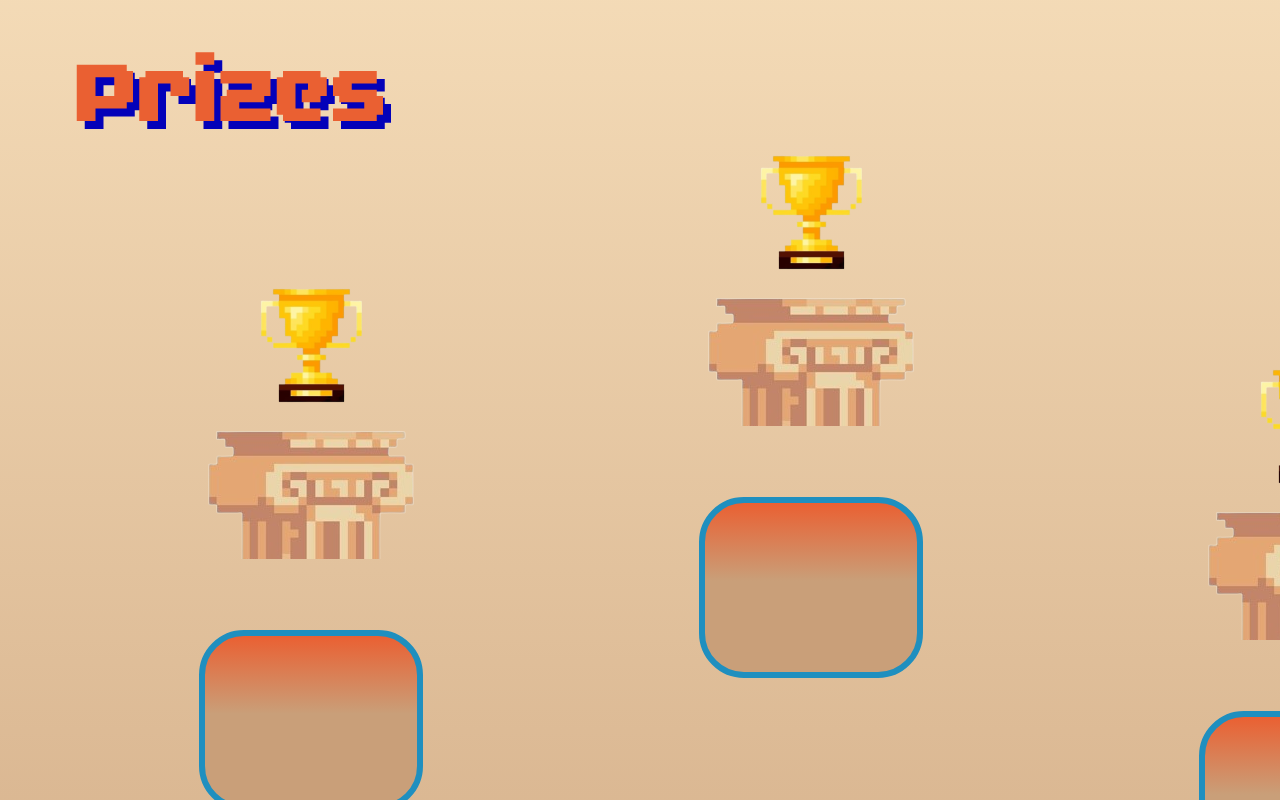
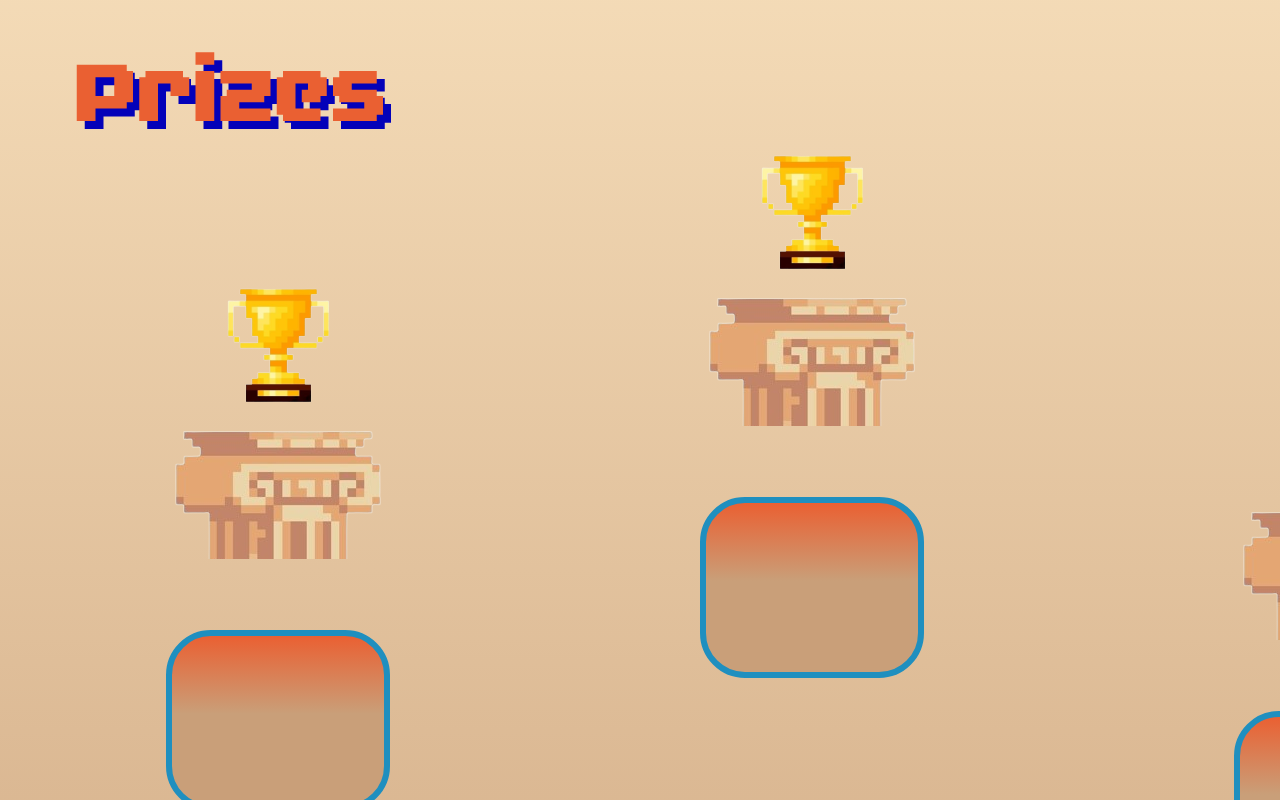
Before and after one commit to OWASP-STUDENT-CHAPTER/HackOWASP6.0, a React (Create React App) app: page / in a window 1280 px wide. Shown: the part 1720-2520 px from the top of the page. Built offline with nearby package versions, Linux system fonts and the light colour scheme.

Commit message:
Fixed sizing issue

```diff
--- a/src/components/prizespage/prizecard.jsx
+++ b/src/components/prizespage/prizecard.jsx
@@ -1,6 +1,6 @@
 import React from 'react';
 import styles from './prizecard.module.css';
-import prize from '../../assets/prizespage/prize&stand.png';
+import prize from '../../assets/prizespage/prize&stand1.png';
 
 
 function PrizeCard(props){
--- a/src/pages/PrizesPage/prizespage.module.css
+++ b/src/pages/PrizesPage/prizespage.module.css
@@ -16,8 +16,10 @@
 
 .prize_container1{
     display: flex;
-    margin-right: 4.8%;
-    margin-left: 4.8%;
+    margin-right: 10%;
+    margin-left: 10%;
+    gap: 234px;
+    /* max-width */
 }
 
 .prize_container2{
```
Also changed, not shown: src/assets/prizespage/prize&stand1.png (added).
